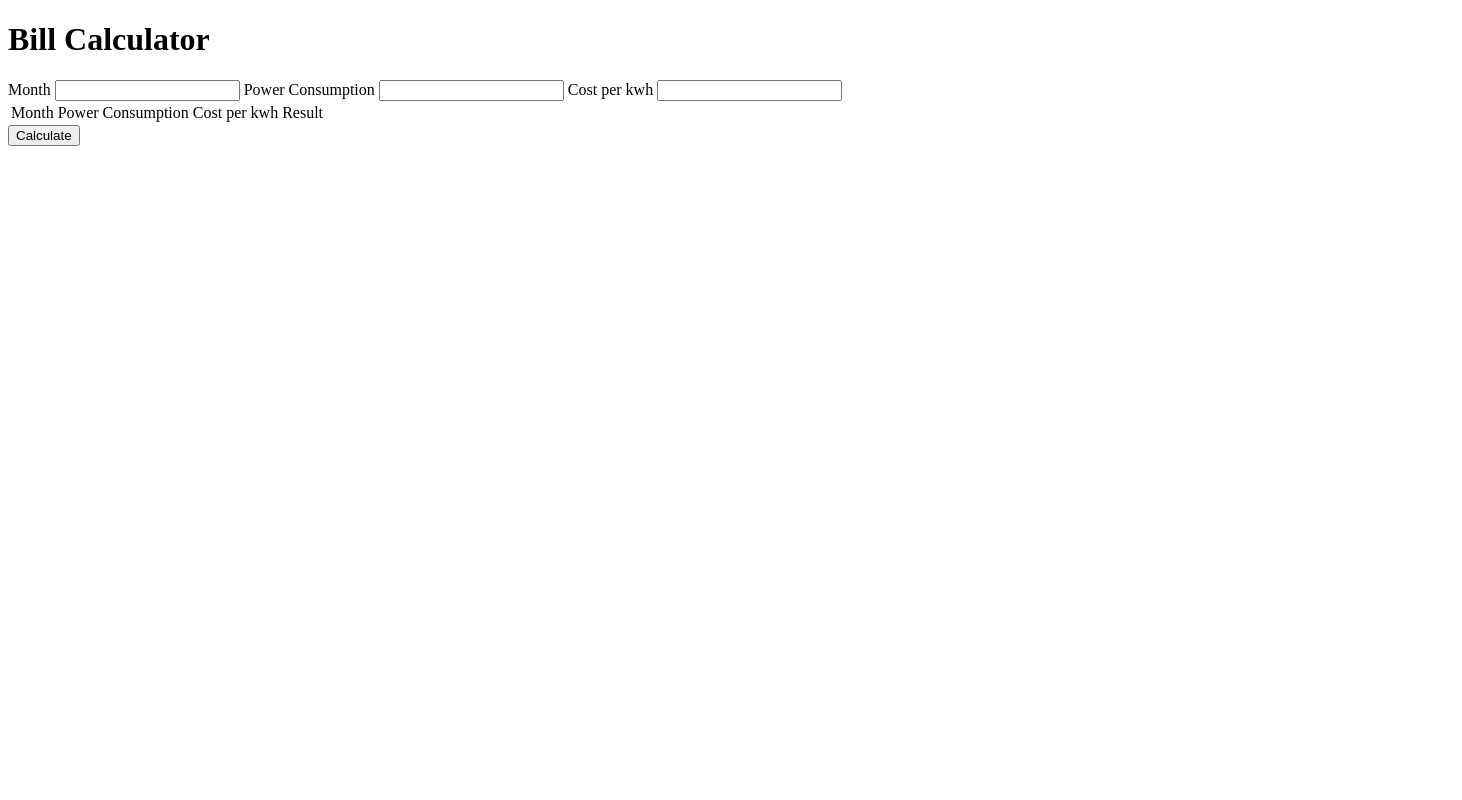
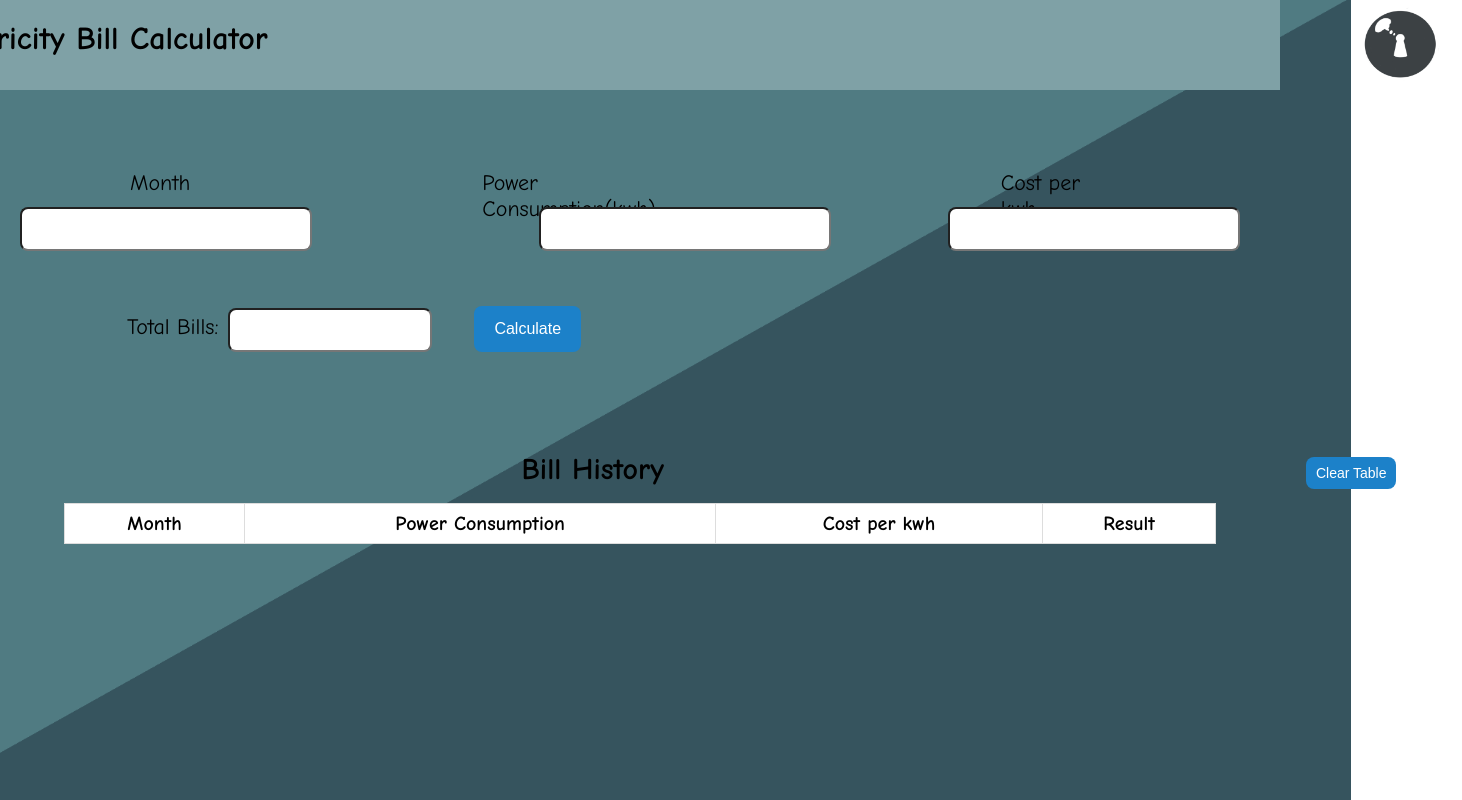
Before and after one commit to allyzagwennsuana202301889-bit/bill-calculator-app-suana, a plain HTML site: page bill-calculator-app-suana-main/calculator_page.html in a window 1280 px wide. Shown: the whole page, 1462 px wide, since content can reach past the window. Drawn offline with Linux system fonts and the light colour scheme.

Commit message:
designed the calculator page

```diff
--- /dev/null
+++ b/bill-calculator-app-suana-main/cal_page.css
@@ -0,0 +1,160 @@
+*{
+  justify-content: center;
+  padding: 0;
+  margin: 0;
+}
+
+html {
+  font-family: Comic Sans MS, Comic Sans, cursive;
+}
+
+body {
+  background-image: url('bg3.png');
+  background-repeat: no-repeat;
+  background-size: cover;
+  background-position: center center;
+  background-attachment: fixed;
+}
+
+.nav{
+ height: 90px;
+ width: 100%;
+ margin: 0;
+ padding: 0;
+ border:hidden;
+ background:#7FA1A6;
+ position: sticky;
+ display: flex;
+
+}
+
+.nav h1{
+transform: translate(-420px, 20px);
+display: flex;
+background:none;
+}
+
+
+.nav img{
+  display: flex;
+  transform: translate(-920px, 0px);
+  width: 122px;
+  height: 95px;
+}
+
+.udash img{
+  display: flex;
+  transform: translate(530px,0px);
+}
+
+
+
+.user label{
+ flex-direction: row;
+ transform: translate(130px, 80px);
+
+}
+
+
+.user input{
+  background-color: white;
+  border-radius: 8px;
+  height: 40px;
+  width: 300px;
+  display: flex;
+  transform: translate(-40px, 117px);
+  font-size: 20px;
+  font-family: Comic Sans MS, Comic Sans, cursive;
+
+}
+
+.user{
+  color: black;
+  text-decoration: none;
+  font-size: 22px;
+  display: flex;
+
+}
+
+.initiate{
+  color: black;
+  text-decoration: none;
+  font-size: 22px;
+  display: flex;
+}
+
+.initiate label{
+  transform: translate(-310px, 172px);
+}
+.initiate input{
+  background-color: white;
+  border-radius: 8px;
+  height: 40px;
+  width: 200px;
+  display: flex;
+  transform: translate(-300px, 166px);
+  font-size: 20px;
+  font-family: Comic Sans MS, Comic Sans, cursive;
+}
+.initiate button{
+  background-color: #1C81C9;
+  border: none;
+  border-radius: 8px;
+  color: white;
+  padding: 14px 20px;
+  text-align: center;
+  text-decoration: none;
+  font-size: 16px;
+  margin: 4px 2px;
+  cursor: pointer;
+  transform: translate(-260px, 160px);
+}
+
+ .sec{
+  display:flex;
+  transform: translate(0px, 220px);
+ }
+.sec button{
+  background-color: #1C81C9;
+  border: none;
+  border-radius: 8px;
+  color: white;
+  padding: 8px 10px;
+  text-align: center;
+  text-decoration: none;
+  display: flex;
+  font-size: 14px;
+  margin: 4px 2px;
+  cursor: pointer;
+  transform: translate(640px, 1px);
+}
+
+.sec label{
+  font-size: 30px;
+  font-weight: bold;
+}
+
+.operation{
+  flex-direction: row;
+  display: flex;
+ transform: translate(0px, 175px);
+}
+
+.operation table{
+  width: 90%;
+  margin-top: 20px;
+  border-collapse: collapse;
+  font-size: 20px;
+}
+
+.operation th, td {
+    border: 1px solid #ddd;
+    padding: 8px;
+    text-align: center;
+    background: #FFFFFF;
+    }
+
+.operation th {
+  background: #FFFFFF;
+  font-weight: bold;
+    }
--- a/bill-calculator-app-suana-main/calculator_page.html
+++ b/bill-calculator-app-suana-main/calculator_page.html
@@ -2,30 +2,59 @@
 <html>
 <head>
 <title> Electricity Bill Calculator</title>
-<h1>Bill Calculator </h1>
-<label> Month </label>
-<input type = "text" name ="month" id = "month">
+<link rel="stylesheet" href="cal_page.css">
 
-<label> Power Consumption </label>
-<input type = "number" name ="consumption" id = "power_consumption">
-
-<label> Cost per kwh </label>
-<input type = "number" name ="cost" id = "cost_per_kwh">
+<div class = nav>
+   <h1>Electricity Bill Calculator</h1>
+     <img src="callogo1.png" alt="logo">
+   <div class="udash">
+     <a href="profile_page.html"><img src="clean logo1.png" alt="pfp"></a>
+   </div>
+</div>
 
 
+<div class = user>
+   <label> Month </label>
+      <input type = "text" name ="month" id = "month">
+   <label> Power Consumption(kwh) </label>
+      <input type = "number" name ="consumption" id = "power_consumption">
+   <label> Cost per kwh </label>
+      <input type = "number" name ="cost" id = "cost_per_kwh">
+</div>
 
+<div class = initiate>
+<label>Total Bills: </label>
+       <input type="text" id="total" readonly>
+<button type="button" onclick="myFunction()">Calculate</button>
+</div>
+
+<br></br>
+
+<div class = sec>
+   <label> Bill History</label>
+   <button type="button">Clear Table</button>
+</div>
+
+<br></br>
+
+<div class="operation">
 <table id = "results_table">
    <tr>
-       <td>Month</td>
-       <td>Power Consumption</td>
-       <td> Cost per kwh</td>
-       <td>Result</td>
+       <th>Month</th>
+       <th>Power Consumption</th>
+       <th> Cost per kwh</th>
+       <th>Result</th>
    </tr>
 </table>
+</div>
 
-<button type="button" onclick="myFunction()">Calculate</button>
 <script>
    function myFunction() {
+    let consumption = parseFloat(document.getElementById("power_consumption").value);
+    let cost = parseFloat(document.getElementById("cost_per_kwh").value);
+    let total = consumption * cost;
+    document.getElementById("total").value = total.toFixed(2);
+
        var results_table = document.getElementById("results_table");
 
        var result_row = results_table.insertRow();
@@ -42,4 +71,6 @@
 
 }
 </script>
+
+
 </html>
```
Also changed, not shown: bill-calculator-app-suana-main/bg3.png (added), bill-calculator-app-suana-main/callogo1.png (added), bill-calculator-app-suana-main/clean logo1.png (added).
